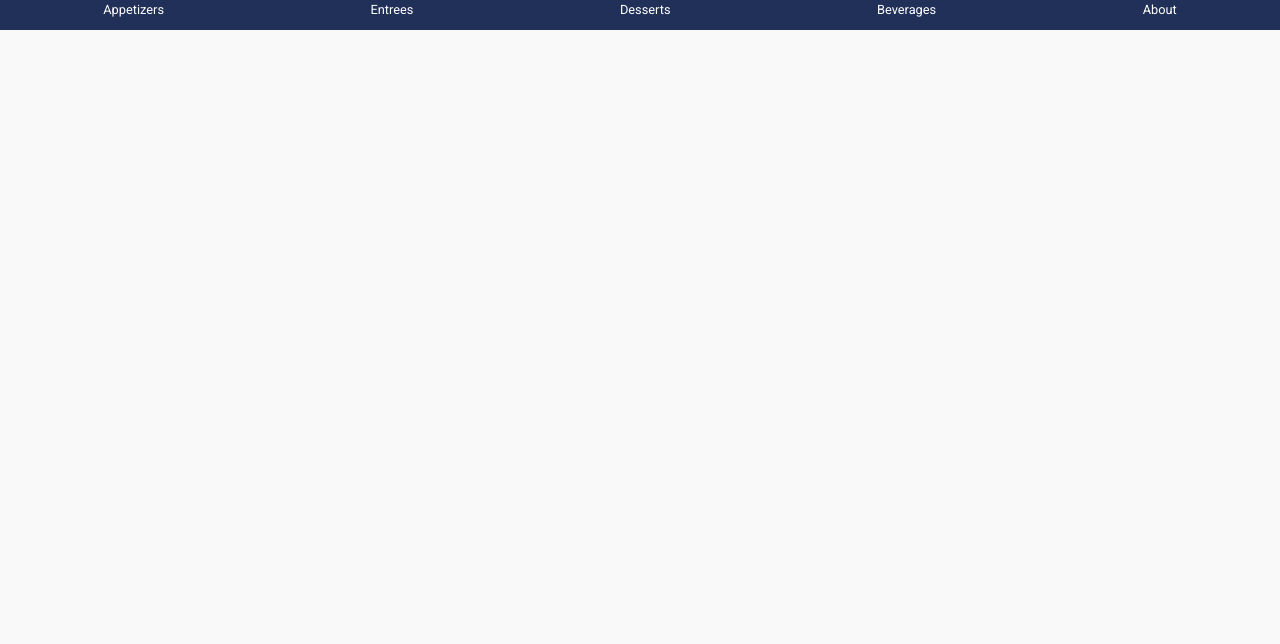
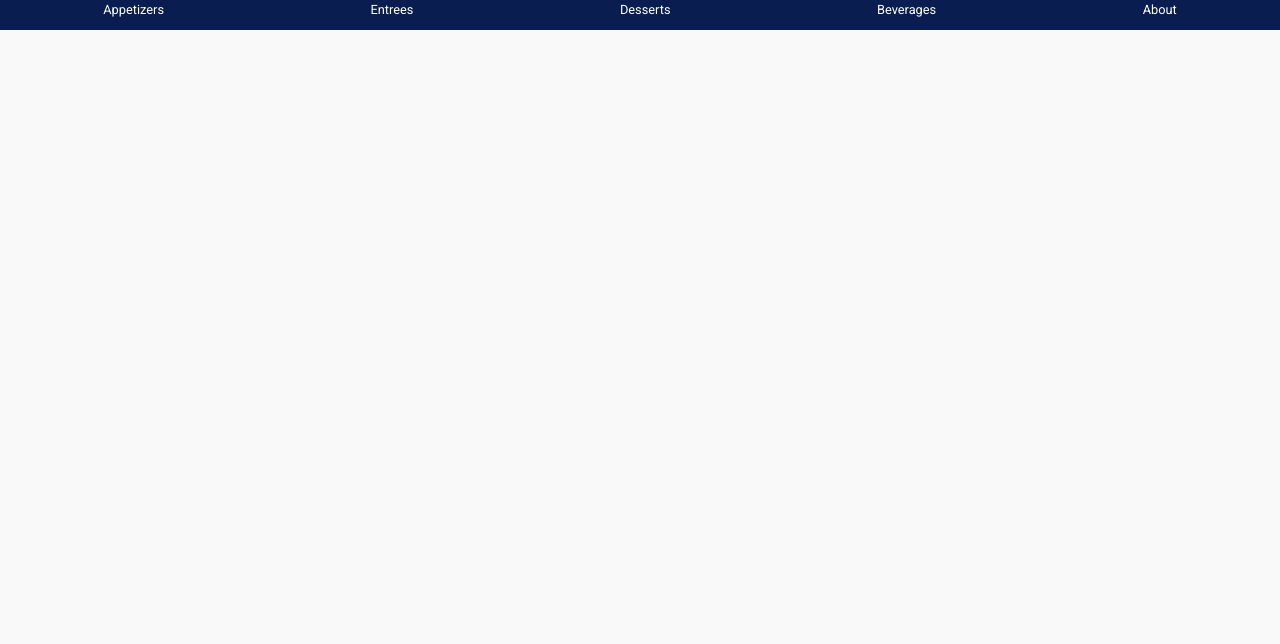
Before and after one commit to ILadutska/Weather-Channel, a plain HTML site: page Weather related CSS stuff/project1.html in a window 1280 px wide. Shown: the part 156-800 px from the top of the page. Drawn offline with Linux system fonts and the light colour scheme.

Commit message:
Changed the color blue

```diff
--- a/Weather related CSS stuff/ProjectStyle.css
+++ b/Weather related CSS stuff/ProjectStyle.css
@@ -46,7 +46,7 @@ h2 {
 
 ul {
     /*background-color: #333;*/
-    background-color: #213059;
+    background-color: #0a1d51;
 
 
 }
```
